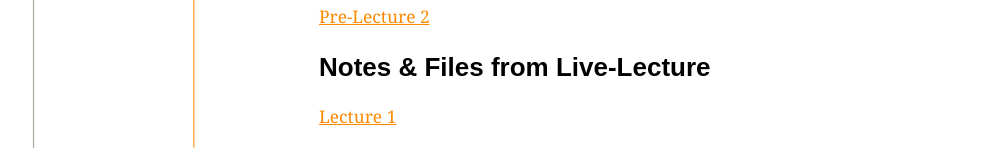
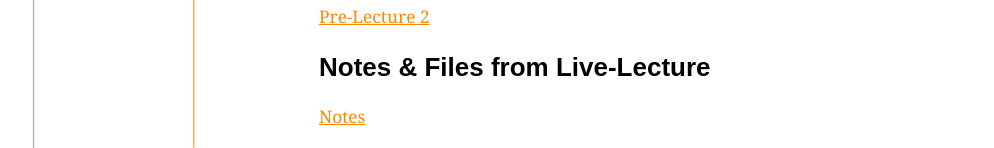
Before and after one commit to memelissa/ucsd-cse12-sp22.github.io, a Jekyll site: the page built from _lectures/lecture1.md, in a window 1280 px wide. Shown: the part 1919-2067 px from the top of the page, without its empty margins (55-1049 px from the left). Built offline with Jekyll 4.4.1, drawn with Linux system fonts in a browser that asks for light colours.

Commit message:
Update lecture1.md

```diff
--- a/_lectures/lecture1.md
+++ b/_lectures/lecture1.md
@@ -53,4 +53,4 @@ Videos (to watch **before** your problem session on March 31):
 
 ## Notes & Files from Live-Lecture
 
-[Lecture 1](../_lectures//lecture-01){:target="_blank"}
+[Notes](../_lectures//lecture-01){:target="_blank"}
```
